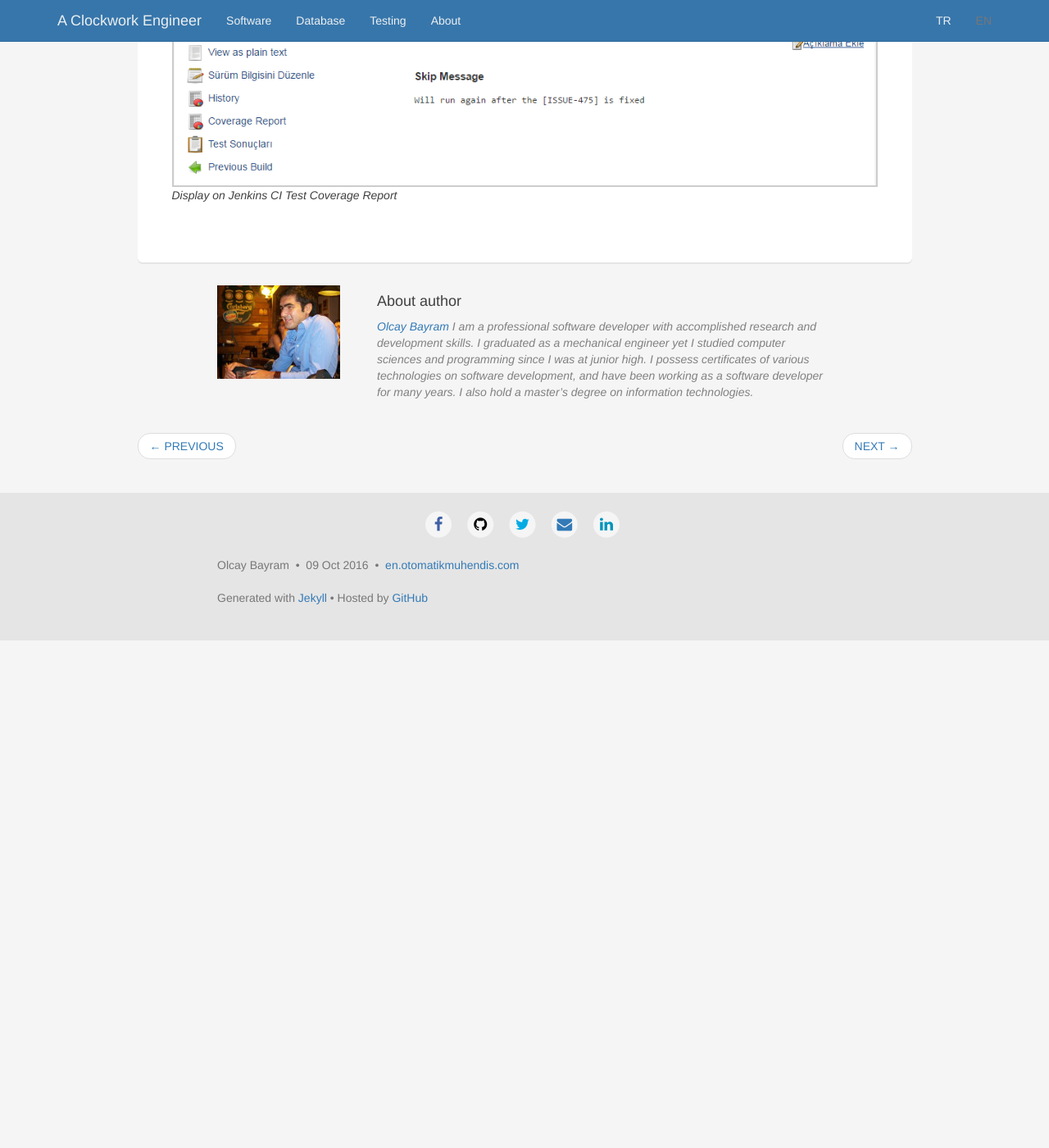
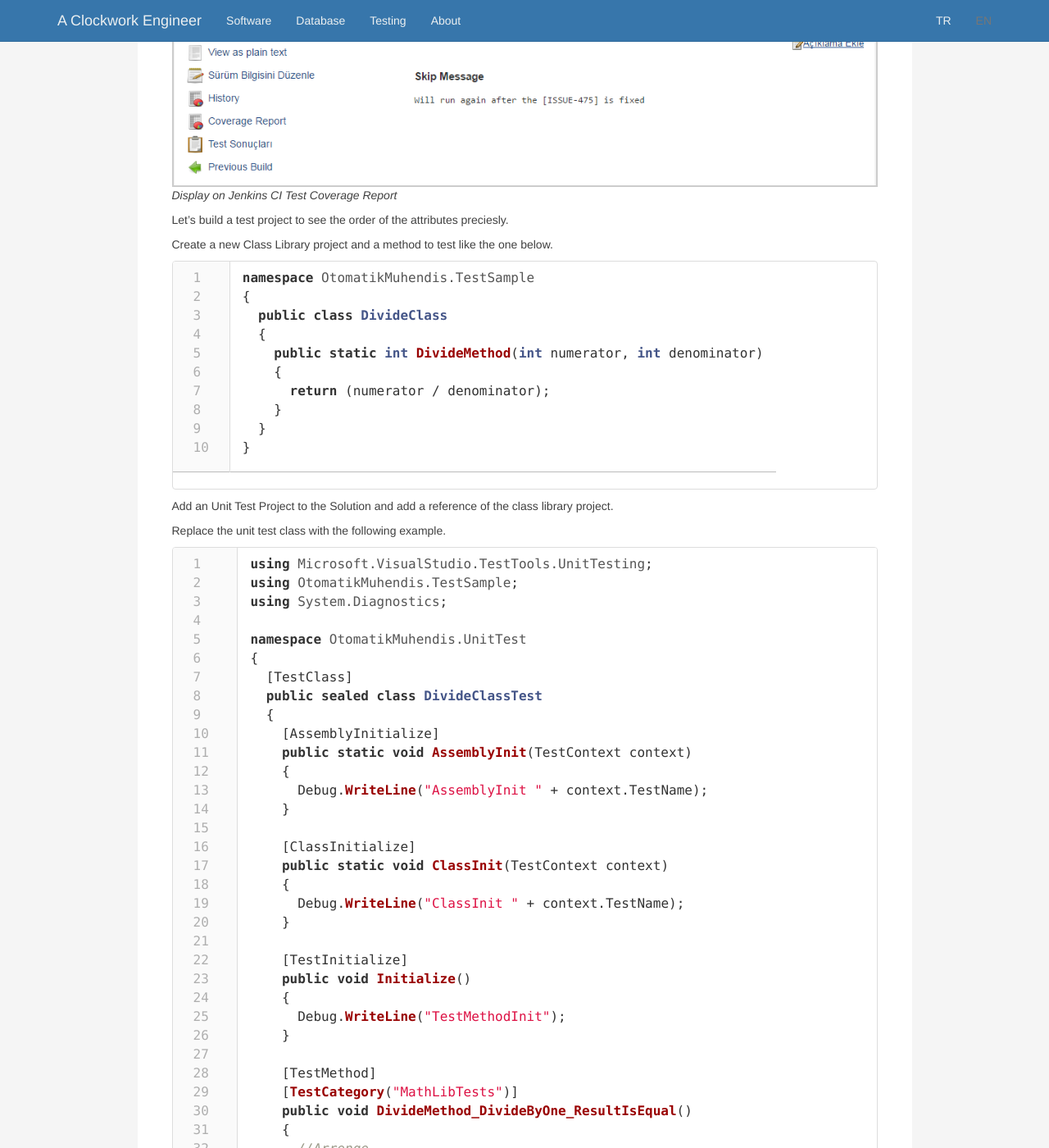
Before and after one commit to otomatikmuhendis/aclockworkengineer, a Jekyll site: the page built from _posts/2016-10-09-test-framework-attribute-annotation.md, in a window 1280 px wide and 1400 px high, scrolled down 1546 px. Shown: the whole window at 82% size. Built offline with Jekyll 4.4.1, drawn with Linux system fonts in a browser that asks for light colours; nearby versions of some CDN libraries; comment, search, counter and statistics services are not loaded; before the commit the page ends 2327 px from its top, so only the background shows below that; some of the changed text lies outside the part shown.

Commit message:
Post updated

```diff
--- a/_posts/2016-10-09-test-framework-attribute-annotation.md
+++ b/_posts/2016-10-09-test-framework-attribute-annotation.md
@@ -45,3 +45,147 @@
 [![testingIgnoreJenkins.png]({{site.baseurl}}/img/testingIgnoreJenkins.png)]({{site.baseurl}}/img/testingIgnoreJenkins.png)
 </span>
 *Display on Jenkins CI Test Coverage Report*
+
+Let's build a test project to see the order of the attributes preciesly.
+
+Create a new Class Library project and a method to test like the one below.
+
+{% highlight csharp linenos %}
+namespace OtomatikMuhendis.TestSample
+{
+  public class DivideClass
+  {
+    public static int DivideMethod(int numerator, int denominator)
+    {
+      return (numerator / denominator);
+    }
+  }
+}
+{% endhighlight %}
+
+Add an Unit Test Project to the Solution and add a reference of the class library project.
+
+Replace the unit test class with the following example.
+
+{% highlight csharp linenos %}
+using Microsoft.VisualStudio.TestTools.UnitTesting;
+using OtomatikMuhendis.TestSample;
+using System.Diagnostics;
+
+namespace OtomatikMuhendis.UnitTest
+{
+  [TestClass]
+  public sealed class DivideClassTest
+  {
+    [AssemblyInitialize]
+    public static void AssemblyInit(TestContext context)
+    {
+      Debug.WriteLine("AssemblyInit " + context.TestName);
+    }
+
+    [ClassInitialize]
+    public static void ClassInit(TestContext context)
+    {
+      Debug.WriteLine("ClassInit " + context.TestName);
+    }
+
+    [TestInitialize]
+    public void Initialize()
+    {
+      Debug.WriteLine("TestMethodInit");
+    }
+
+    [TestMethod]
+    [TestCategory("MathLibTests")]
+    public void DivideMethod_DivideByOne_ResultIsEqual()
+    {
+      //Arrenge
+      var numerator = 6;
+      var denominator = 1;
+
+      //Act
+      var result = DivideClass.DivideMethod(numerator, denominator);
+
+      //Assert
+      Assert.AreEqual(numerator, result);
+
+      Debug.WriteLine("TestMethod_DivideMethod_DivideByOne_ResultIsEqual");
+
+    }
+
+    [TestMethod]
+    [TestCategory("MathLibTests")]
+    public void DivideMethod_DivideByTwo_ResultIsHalf()
+    {
+      //Arrenge
+      var numerator = 6;
+      var denominator = 2;
+
+      //Act
+      var result = DivideClass.DivideMethod(numerator, denominator);
+
+      //Assert
+      Assert.AreEqual(numerator, result * denominator);
+
+      Debug.WriteLine("TestMethod_DivideMethod_DivideByTwo_ResultIsHalf");
+
+    }
+
+    [TestMethod]
+    [TestCategory("MathLibTests")]
+    [ExpectedException(typeof(System.DivideByZeroException))]
+    [Ignore]
+    public void DivideMethod_DivideByZero_ThrowsDivideByZeroException()
+    {
+      //Arrenge
+      var numerator = 6;
+      var denominator = 0;
+
+      //Act
+      var result = DivideClass.DivideMethod(numerator, denominator);
+
+      //Assert
+      Assert.AreEqual(numerator, result * denominator);
+
+      Debug.WriteLine("TestMethod_DivideMethod_DivideByZero_ThrowsDivideByZeroException");
+
+    }
+
+    [TestCleanup]
+    public void Cleanup()
+    {
+      Debug.WriteLine("TestMethodCleanup");
+    }
+
+    [ClassCleanup]
+    public static void ClassCleanup()
+    {
+      Debug.WriteLine("ClassCleanup");
+    }
+
+    [AssemblyCleanup]
+    public static void AssemblyCleanup()
+    {
+      Debug.WriteLine("AssemblyCleanup");
+    }
+  }
+}
+{% endhighlight %}
+
+<span class="responsiveImg">
+[![testingProject.png]({{site.baseurl}}/img/testingProject.png)]({{site.baseurl}}/img/testingProject.png)
+</span>
+*Project will be like this*
+
+Output of our test run;
+
+    AssemblyInit DivideMethod_DivideByOne_ResultIsEqual
+    ClassInit DivideMethod_DivideByOne_ResultIsEqual
+    TestMethodInit
+    TestMethod_DivideMethod_DivideByOne_ResultIsEqual
+    TestMethodCleanup
+    TestMethodInit
+    TestMethod_DivideMethod_DivideByTwo_ResultIsHalf
+    TestMethodCleanup
+    ClassCleanup
+    AssemblyCleanup
```
Also changed, not shown: img/testingProject.png (added).
